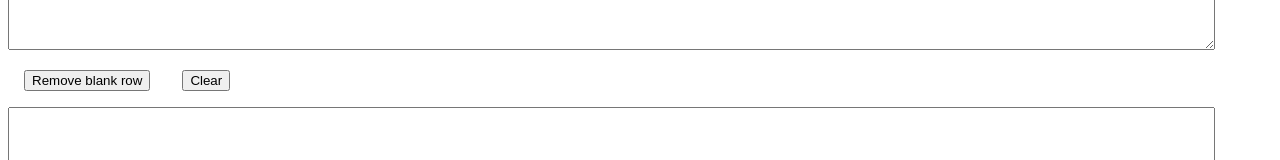
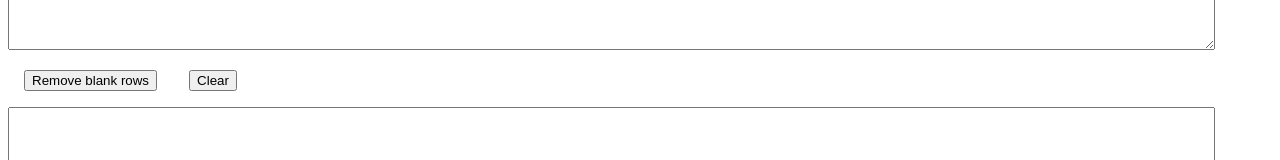
Before and after one commit to takaharu-kobayashi/developertool-react, a React (Vite) app: page / in a window 1280 px wide. Shown: the part 164-324 px from the top of the page. Built offline with nearby package versions, Linux system fonts and the light colour scheme.

Commit message:
Update the comment of the button.

```diff
--- a/src/components/App.tsx
+++ b/src/components/App.tsx
@@ -26,7 +26,7 @@ export const App: FC = () => {
   return (
     <div>
       <STextarea value={text} onChange={onChangeText}></STextarea>
-      <SButton onClick={onClickAdd}>Remove blank row</SButton>
+      <SButton onClick={onClickAdd}>Remove blank rows</SButton>
       <SButton onClick={onClickClear}>Clear</SButton>
       <SOutTextarea value={afterText}></SOutTextarea>
     </div>
```
